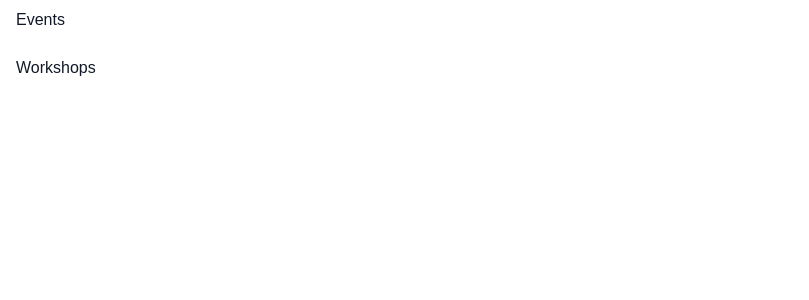
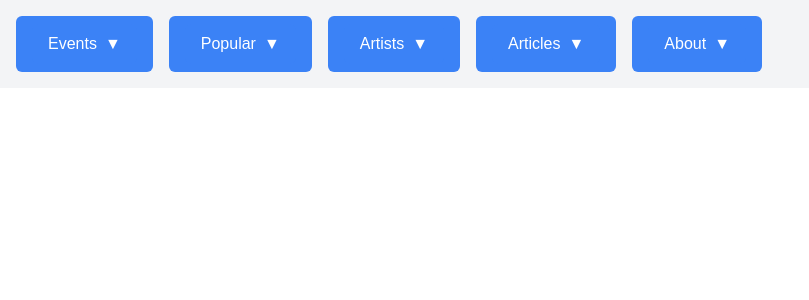
Before and after one commit to Nithya-collab/Tickets, a Next.js app: page / in a window 1280 px wide. Shown: the top 300 px of the page, without its empty margins (0-809 px from the left). Built offline with nearby package versions, Linux system fonts and the light colour scheme.

Commit message:
Updated Menu to Dynamic Menu

```diff
--- a/app/page.tsx
+++ b/app/page.tsx
@@ -1,12 +1,137 @@
-import React from 'react';
-import NavigationMenuComponent from '@/components/NavigationMenu';
+"use client"
+import React, { useEffect, useState } from 'react';
+import {
+  NavigationMenuComponent,
+  NavigationMenuGroupComponent,
+  NavigationMenuLinkComponent,
+  NavigationMenuTriggerComponent,
+  NavigationMenuContentComponent,
+} from '@/components/NavigationMenu';
 
 const MyNavigationMenu = () => {
+  const menuData = [
+    {
+      title: "Events",
+      links: [
+        { label: "Music Concerts - Live", href: "/music-concerts/live" },
+        { label: "Music Concerts - Recorded", href: "/music-concerts/recorded" },
+        { label: "Standup Comedy Shows - Live", href: "/standup-comedy-shows/live" },
+        { label: "Standup Comedy Shows - Recorded", href: "/standup-comedy-shows/recorded" },
+        { label: "Happenings - Live", href: "/happenings/live" },
+        { label: "Happenings - Recorded", href: "/happenings/recorded" },
+        { label: "Birthday Celebrations - Live", href: "/birthday-celebrations/live" },
+        { label: "Birthday Celebrations - Recorded", href: "/birthday-celebrations/recorded" },
+        { label: "Marriage Occasions - Live", href: "/marriage-occasions/live" },
+        { label: "Marriage Occasions - Recorded", href: "/marriage-occasions/recorded" },
+        { label: "Betrothal Occasions - Live", href: "/betrothal-occasions/live" },
+        { label: "Film Audio Launch & Pooja Events - Live", href: "/film-audio-launch-pooja-events/live" },
+      { label: "Film Audio Launch & Pooja Events - Recorded", href: "/film-audio-launch-pooja-events/recorded" },
+      { label: "Dance Studio Performances - Live", href: "/dance-studio-performances/live" },
+      { label: "Dance Studio Performances - Recorded", href: "/dance-studio-performances/recorded" },
+      { label: "Workshops & Masterclass - Live", href: "/workshops-masterclass/live" },
+      { label: "Workshops & Masterclass - Recorded", href: "/workshops-masterclass/recorded" },
+      { label: "Enterprise Collaborations - Live", href: "/enterprise-collaborations/live" },
+      { label: "Enterprise Collaborations - Recorded", href: "/enterprise-collaborations/recorded" },
+      { label: "Webinars - Live", href: "/webinars/live" },
+      { label: "Webinars - Recorded", href: "/webinars/recorded" },
+      { label: "Live Stalls", href: "/live-stalls" },
+      { label: "Startup/Product Launch Events - Live", href: "/startup-product-launch-events/live" },
+      { label: "Startup/Product Launch Events - Recorded", href: "/startup-product-launch-events/recorded" },
+      { label: "Investment Events - Live", href: "/investment-events/live" },
+      { label: "Investment Events - Recorded", href: "/investment-events/recorded" },
+      { label: "Talks by CxO’s", href: "/talks-by-cxos" },
+      { label: "Conferences", href: "/conferences" },
+      { label: "Talk Shows - Live", href: "/talk-shows/live" },
+      { label: "Talk Shows - Recorded", href: "/talk-shows/recorded" },
+      { label: "Political Campaigns - Live", href: "/political-campaigns/live" },
+      { label: "Political Campaigns - Recorded", href: "/political-campaigns/recorded" },
+      { label: "Sports - Live", href: "/sports/live" },
+      { label: "Sports - Recorded", href: "/sports/recorded" },
+      { label: "Spirituality Discourses", href: "/spirituality-discourses" },
+    ],
+  },
+  {
+    title: "Popular",
+    links: [
+      { label: "New Arrivals", href: "/popular/new-arrivals" },
+      { label: "Recently Watched", href: "/popular/recently-watched" },
+      { label: "Recommended", href: "/popular/recommended" },
+    ],
+  },
+  {
+    title: "Artists",
+    links: [
+      { label: "Social Media Influencers (MVP)", href: "/artists/social-media-influencers" },
+      { label: "Business Excellences", href: "/artists/business-excellences" },
+      { label: "Sports Icon", href: "/artists/sports-icon" },
+      { label: "Actors and Actresses", href: "/artists/actors-actresses" },
+      { label: "Politicians", href: "/artists/politicians" },
+      { label: "Independent Artists", href: "/artists/independent-artists" },
+      { label: "Upcoming Artists", href: "/artists/upcoming-artists" },
+      { label: "Top Artist Concerts - Popular", href: "/top-artist-concerts/popular" },
+      { label: "Top Artist Concerts - New Arrivals", href: "/top-artist-concerts/new-arrivals" },
+      { label: "Top Artist Concerts - Recently Watched", href: "/top-artist-concerts/recently-watched" },
+      { label: "Top Artist Concerts - Recommended", href: "/top-artist-concerts/recommended" },
+    ],
+  },
+  {
+    title: "Articles",
+    links: [
+      { label: "Blog Page", href: "/articles/blog" },
+      { label: "Features", href: "/articles/features" },
+      { label: "Premiere", href: "/articles/premiere" },
+    ],
+  },
+  {
+    title: "About",
+    links: [
+      { label: "About Us", href: "/about" },
+      { label: "Contact", href: "/contact" },
+    ],
+  },
+];
+
+  const [render,setRendered]=useState(false);
+  useEffect(()=>{
+    setRendered(true);
+  },[])
   return (
-      <>
-         <NavigationMenuComponent />
-      </>
+       render && (
+        <NavigationMenuComponent>
+        {menuData.map((group, index) => (
+          <NavigationMenuGroupComponent key={index}>
+            <NavigationMenuTriggerComponent>{group.title}</NavigationMenuTriggerComponent>
+            <NavigationMenuContentComponent>
+              {group.links.map((link, linkIndex) => (
+                <NavigationMenuLinkComponent href={link.href} key={linkIndex}>
+                  {link.label}
+                </NavigationMenuLinkComponent>
+              ))}
+            </NavigationMenuContentComponent>
+          </NavigationMenuGroupComponent>
+        ))}
+      </NavigationMenuComponent>
+
+       )
   );
 };
 
 export default MyNavigationMenu;
+
+
+
+
+
+
+// import React from 'react';
+// import NavigationMenuComponent from '@/components/NavigationMenu';
+
+// const MyNavigationMenu = () => {
+//   return (
+//       <>
+//          <NavigationMenuComponent />
+//       </>
+//   );
+// };
+
+// export default MyNavigationMenu;
--- a/components/NavigationMenu.tsx
+++ b/components/NavigationMenu.tsx
@@ -1,60 +1,174 @@
+"use client"
+import React from "react";
+import * as NavigationMenu from "@radix-ui/react-navigation-menu";
+import { cx } from "@/lib/utils"; // Import the cx utility
 
-import * as NavigationMenu from "@radix-ui/react-navigation-menu";
-import { cx } from "@/lib/utils"; // Your custom cx function
-// Tailwind Variants
+const variants = {
+  list: "flex flex-row space-x-4 p-4 bg-gray-100", // Horizontal list (header)
+  group: "relative", // Important for the relative positioning of the sub-menu
+  item: "absolute left-0 top-full mt-2 bg-white shadow-lg p-2 rounded-md flex flex-col space-y-2 w-max", // Aligns the dropdown just below the trigger
+  link: "text-gray-900 hover:text-blue-600 px-4 py-2 transition-colors", // Link styling with hover effect
+  trigger: "px-4 py-2 bg-blue-500 hover:bg-blue-700 text-white rounded-md", // Trigger styling for the dropdown
+};
 
-const NavigationMenuComponent = () => {
-  const variants = {
-    list: {
-      base: "flex flex-col space-y-2",
-    },
-    item: {
-      base: "flex items-center space-x-4",
-    },
-    trigger: {
-      base: "text-gray-900 hover:text-gray-700 py-2 px-4 rounded",
-    },
-    link: {
-      base: "text-gray-900 hover:text-gray-700 block py-2 px-4 rounded",
-    },
-  };
+
+// Main Navigation Menu Component
+const NavigationMenuComponent = ({ children }: { children: React.ReactNode }) => {
   return (
     <NavigationMenu.Root>
-      <NavigationMenu.List className={cx(variants.list.base)}>
-        <NavigationMenu.Item className={cx(variants.item.base)}>
-          <NavigationMenu.Trigger className={cx(variants.trigger.base)}>
-            Events
-          </NavigationMenu.Trigger>
-          <NavigationMenu.Content>
-            <NavigationMenu.Link className={cx(variants.link.base)} href="/music-concerts">
-              Music Concerts
-            </NavigationMenu.Link>
-            <NavigationMenu.Link className={cx(variants.link.base)} href="/standup-comedy">
-              Standup Comedy
-            </NavigationMenu.Link>
-          </NavigationMenu.Content>
-        </NavigationMenu.Item>
-
-        <NavigationMenu.Item className={cx(variants.item.base)}>
-          <NavigationMenu.Trigger className={cx(variants.trigger.base)}>
-            Workshops
-          </NavigationMenu.Trigger>
-          <NavigationMenu.Content>
-            <NavigationMenu.Link className={cx(variants.link.base)} href="/masterclass">
-              Masterclass
-            </NavigationMenu.Link>
-            <NavigationMenu.Link className={cx(variants.link.base)} href="/workshop">
-              Workshops
-            </NavigationMenu.Link>
-          </NavigationMenu.Content>
-        </NavigationMenu.Item>
-
-        {/* Add more items as needed */}
+      <NavigationMenu.List className={cx(variants.list)}>
+        {children}
       </NavigationMenu.List>
-
-      <NavigationMenu.Viewport />
     </NavigationMenu.Root>
   );
 };
 
-export default NavigationMenuComponent;
+// Group Component
+const NavigationMenuGroupComponent = ({ children }: { children: React.ReactNode }) => {
+  return (
+    <NavigationMenu.Item className={cx(variants.group)}>
+      <NavigationMenu.Trigger className={cx(variants.trigger)}>{children}</NavigationMenu.Trigger>
+      <NavigationMenu.Content className={cx(variants.item)}>
+
+      </NavigationMenu.Content>
+    </NavigationMenu.Item>
+  );
+};
+
+// Link Component
+const NavigationMenuLinkComponent = ({ href, children }: { href: string; children: React.ReactNode }) => {
+  return (
+    <NavigationMenu.Link href={href} className={cx(variants.link)}>
+      {children}
+    </NavigationMenu.Link>
+  );
+};
+
+// Trigger Component (dropdown)
+const NavigationMenuTriggerComponent = ({ children }: { children: React.ReactNode }) => {
+  return (
+    <NavigationMenu.Trigger className={cx(variants.trigger)}>
+      {children}
+      {/* You can add the dropdown icon here */}
+      <span className="ml-2">▼</span>
+    </NavigationMenu.Trigger>
+  );
+};
+
+// Content Component
+const NavigationMenuContentComponent = ({ children }: { children: React.ReactNode }) => {
+  return (
+    <NavigationMenu.Content className={cx(variants.item)}>
+      {children}
+    </NavigationMenu.Content>
+  );
+};
+
+export {
+  NavigationMenuComponent,
+  NavigationMenuGroupComponent,
+  NavigationMenuLinkComponent,
+  NavigationMenuTriggerComponent,
+  NavigationMenuContentComponent,
+};
+
+
+
+
+
+
+
+
+
+
+
+
+
+
+
+
+
+
+
+
+
+
+
+
+
+// import * as NavigationMenu from "@radix-ui/react-navigation-menu";
+// import { cx } from "@/lib/utils"; // Your custom cx function
+
+// // Tailwind Variants
+// const NavigationMenuComponent = () => {
+//   const variants = {
+//     list: {
+//        base: "flex flex-col space-y-2",
+//     },
+//     item: {
+//        base: "flex items-center space-x-4",
+//     },
+//     trigger: {
+//        base: "text-gray-900 hover:text-gray-700 py-2 px-4 rounded",
+//     },
+//     link: {
+//        base: "text-gray-900 hover:text-gray-700 block py-2 px-4 rounded",
+//     },
+//   };
+//   return (
+//     <NavigationMenu.Root>
+//       <NavigationMenu.List className={cx(variants.list.base)}>
+//         <NavigationMenu.Item className={cx(variants.item.base)}>
+//           <NavigationMenu.Trigger className={cx(variants.trigger.base)}>
+//             Events
+//           </NavigationMenu.Trigger>
+//           <NavigationMenu.Content>
+//             <NavigationMenu.Link className={cx(variants.link.base)} href="/music-concerts">
+//               Music Concerts
+//             </NavigationMenu.Link>
+//             <NavigationMenu.Link className={cx(variants.link.base)} href="/standup-comedy">
+//               Standup Comedy
+//             </NavigationMenu.Link>
+//             <NavigationMenu.Link className={cx(variants.link.base)}>
+//               Love Proposal
+//             </NavigationMenu.Link>
+//           </NavigationMenu.Content>
+//         </NavigationMenu.Item>
+
+//         <NavigationMenu.Item className={cx(variants.item.base)}>
+//           <NavigationMenu.Trigger className={cx(variants.trigger.base)}>
+//             Workshops
+//           </NavigationMenu.Trigger>
+//           <NavigationMenu.Content>
+//             <NavigationMenu.Link className={cx(variants.link.base)} href="/masterclass">
+//               Masterclass
+//             </NavigationMenu.Link>
+//             <NavigationMenu.Link className={cx(variants.link.base)} href="/workshop">
+//               Workshops
+//             </NavigationMenu.Link>
+//           </NavigationMenu.Content>
+//         </NavigationMenu.Item>
+
+//         <NavigationMenu.Item className={cx(variants.item.base)}>
+//             <NavigationMenu.Trigger className={cx(variants.trigger.base)}>
+//                   Live
+//             </NavigationMenu.Trigger>
+//             <NavigationMenu.Content>
+//                 <NavigationMenu.Link className={cx(variants.link.base)}>
+//                     T20 IPL
+//                 </NavigationMenu.Link>
+//                 <NavigationMenu.Link className={cx(variants.link.base)}>
+//                     Golf
+//                 </NavigationMenu.Link>
+//             </NavigationMenu.Content>
+//         </NavigationMenu.Item>
+
+//         {/* Add more items as needed */}
+//       </NavigationMenu.List>
+
+//       <NavigationMenu.Viewport />
+//     </NavigationMenu.Root>
+//   );
+// };
+
+// export default NavigationMenuComponent;
--- a/lib/utils.ts
+++ b/lib/utils.ts
@@ -1,3 +1,14 @@
-export function cx(...classes: (string | undefined | null)[]) {
-    return classes.filter(Boolean).join(' ');
-  }
+import clsx, { ClassValue } from "clsx";
+import { twMerge } from "tailwind-merge";
+
+export function cx(...args: ClassValue[]) {
+  return twMerge(clsx(...args));
+}
+
+
+// export function cx(...classes: (string | undefined | null)[]) {
+//     return classes.filter(Boolean).join(' ');
+//   }
+
+
+// utils.ts
--- a/package.json
+++ b/package.json
@@ -10,6 +10,7 @@
   },
   "dependencies": {
     "@radix-ui/react-navigation-menu": "^1.2.1",
+    "clsx": "^2.1.1",
     "next": "14.2.15",
     "react": "^18",
     "react-dom": "^18",
```
Also changed, not shown: 1 other file (tests, documents, lock files or other folders).
